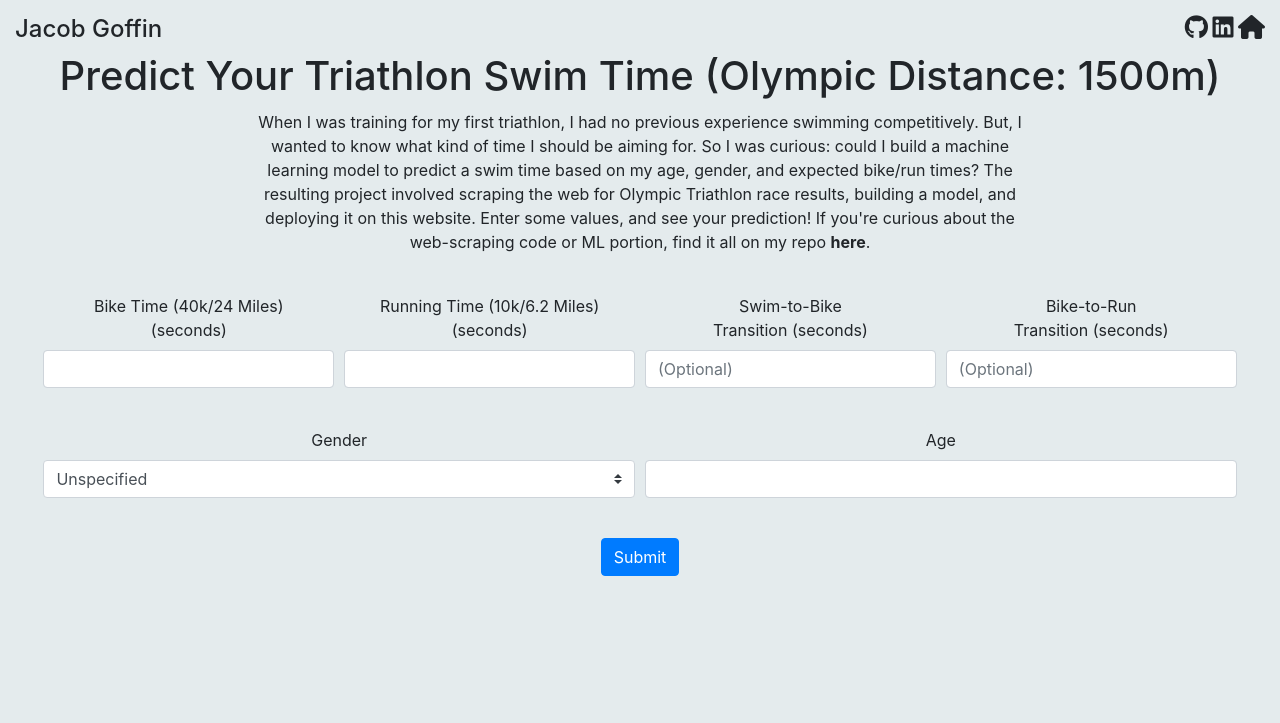
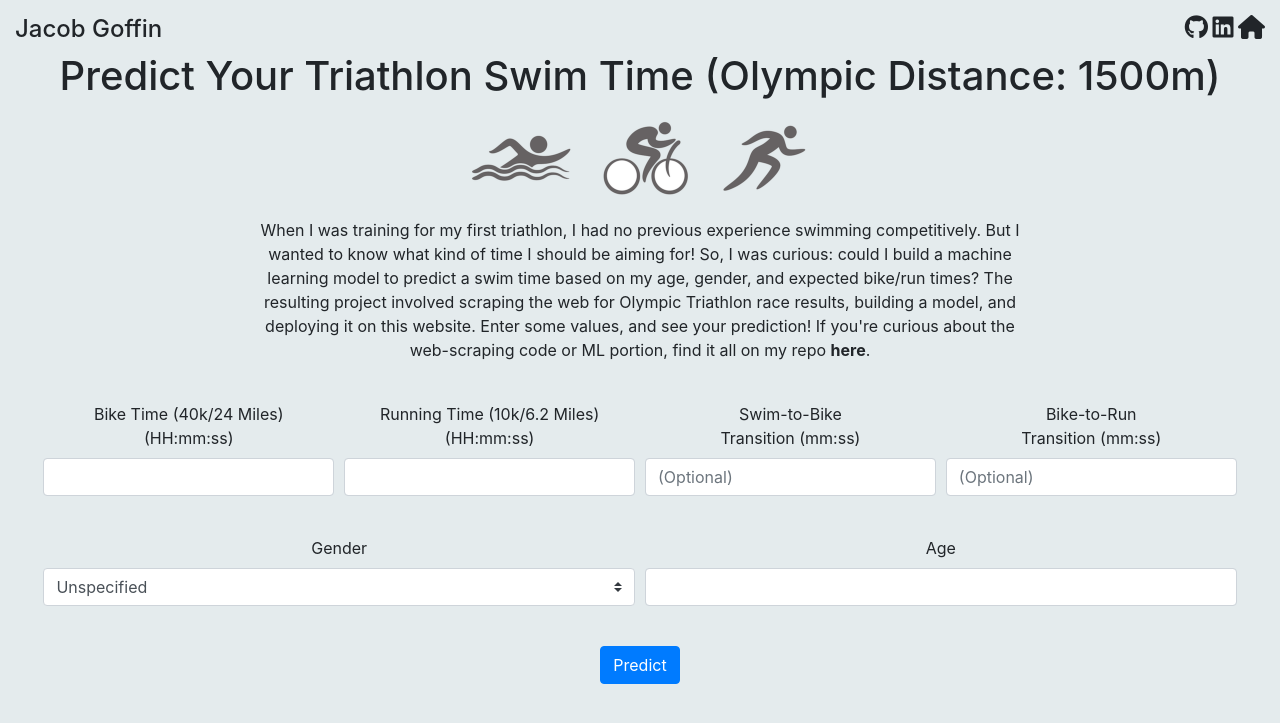
Before and after one commit to jgoffin/triathlon, a Flask app: page / in a window 1280 px wide. Shown: the top 723 px of the page. Run offline with Flask 2, Linux system fonts and the light colour scheme; parts of the project's set-up code (start-up, migrations or seed data) failed here and were passed over; some libraries are stand-ins or nearby versions.

Commit message:
using timepicker, added logo

```diff
--- a/app.py
+++ b/app.py
@@ -24,17 +24,38 @@ def home_endpoint():
 @app.route('/predict', methods=['POST'])
 def get_prediction():
     # Works only for a single sample
-    print(request)
     if request.method == 'POST':
         data = request.form
+        print(data)
+        bike_split = map(int, data['bike'].split(':'))
+        # Sum hour, minute, seconds into a single seconds value
+        bike_time_secs = sum([a*b for a, b in zip(bike_split, [3600, 60, 1])])
+
+        run_split = map(int, data['run'].split(':'))
+        # Sum hour, minute, seconds into a single seconds value
+        run_time_secs = sum([a * b for a, b in zip(run_split, [3600, 60, 1])])
+
+        if data['t1']:
+            t1_split = map(int, data['t1'].split(':'))
+            # Sum minute, seconds into a single seconds value
+            t1_time_secs = sum([a * b for a, b in zip(t1_split, [ 60, 1])])
+            t1_time_secs = None if data['t1']=="00:00" else t1_time_secs
+
+        if data['t2']:
+            t2_split = map(int, data['t2'].split(':'))
+            # Sum minute, seconds into a single seconds value
+            t2_time_secs = sum([a * b for a, b in zip(t2_split, [60, 1])])
+            t2_time_secs = None if data['t2']=="00:00" else t2_time_secs
+
+
         data_dict = {
-            'bike_time_secs': int(data['bike']),
-            'run_time_secs': int(data['run']),
+            'bike_time_secs': bike_time_secs,
+            'run_time_secs': run_time_secs,
             'age': int(data['age']) if data['age'] else None,
             'gender': data.get('gender',None),
             'age_flag': 1 if data['age'] else 0,
-            't1_secs': int(data['t1']) if data['t1'] else None,
-            't2_secs': int(data['t2']) if data['t2'] else None,
+            't1_secs': t1_time_secs if data['t1'] else None,
+            't2_secs': t2_time_secs if data['t2'] else None,
             't1_flag': 1 if data['t1'] else 0,
             't2_flag': 1 if data['t2'] else 0,
         }
--- a/static/form.js
+++ b/static/form.js
@@ -12,7 +12,40 @@ $("#myForm").submit(function(e) {
            data: form.serialize(), // serializes the form's elements.
            success: function(data)
            {
-               $("#message").text("Predicted Swim Time: "+data+" (seconds)");
+               console.log(data);
+               $("#prediction").show();
+               hours = Math.floor(data/3600);
+               minutes = Math.floor((data - 3600*hours)/60);
+               seconds = Math.round(data - 3600*hours - 60*minutes)
+               $("#message").text(hours + " hours, "+minutes+" minutes, and "+seconds+" seconds");
+               $(window).scrollTop($('#prediction').offset().top)
+           },
+           error: function(jqXHR, textStatus, errorThrown)
+           {
+                alert(errorThrown);
            }
          });
 });
+
+$('.timepicker1').timepicker({
+    timeFormat: 'HH:mm:ss',
+    interval: 60,
+    minTime: '00:00:00',
+    maxTime: '3:00:00',
+    defaultTime: '00:00:00',
+    startTime: '00:00:00',
+    dynamic: false,
+    dropdown: false,
+    scrollbar: false
+});
+$('.timepicker2').timepicker({
+    timeFormat: 'mm:ss',
+    interval: 0,
+    minTime: '00:00',
+    maxTime: '30:00',
+    defaultTime: '00:00',
+    startTime: '00:00',
+    dynamic: false,
+    dropdown: false,
+    scrollbar: false
+});
--- a/templates/home.html
+++ b/templates/home.html
@@ -6,6 +6,7 @@
     <meta name="viewport" content="width=device-width, initial-scale=1, shrink-to-fit=no">
     <title>Predict Your Olympic Triathlon Swim Time (1500m)</title>
 
+    <link rel='icon' href='static/favicon.ico' type='image/x-icon'/>
     <script src='https://kit.fontawesome.com/a076d05399.js'></script>
 
     <link rel="stylesheet" href="https://stackpath.bootstrapcdn.com/bootstrap/4.4.1/css/bootstrap.min.css" integrity="sha384-Vkoo8x4CGsO3+Hhxv8T/Q5PaXtkKtu6ug5TOeNV6gBiFeWPGFN9MuhOf23Q9Ifjh" crossorigin="anonymous">
@@ -23,6 +24,10 @@
         a {
           color:inherit;
         }
+        img {
+            max-width: 100%;
+            max-height: 100%;
+        }
     </style>
 </head>
 <body>
@@ -37,9 +42,12 @@
     <div class="u-text-align-center" style="clear:both">
             <h1>Predict Your Triathlon Swim Time (Olympic Distance: 1500m)</h1>
     </div>
+    <div class="u-text-align-center" style="height:100px;">
+        <img src="static/logo.png">
+    </div>
     <div class="u-text-align-center" style="margin: 10px 20% 10px 20%;">
-        <p>When I was training for my first triathlon, I had no previous experience swimming competitively. But, I wanted to know what kind of time I should be aiming for.
-            So I was curious: could I build a machine learning model to predict a swim time based on my age, gender, and expected bike/run times?
+        <p>When I was training for my first triathlon, I had no previous experience swimming competitively. But I wanted to know what kind of time I should be aiming for!
+            So, I was curious: could I build a machine learning model to predict a swim time based on my age, gender, and expected bike/run times?
             The resulting project involved scraping the web for Olympic Triathlon race results, building a model, and deploying it on this website.
             Enter some values, and see your prediction!
             If you're curious about the web-scraping code or ML portion, find it all on my repo <a href="https://github.com/jgoffin/triathlon" target="_blank"><b>here</b></a>.
@@ -48,20 +56,20 @@
     <form id="myForm" action="/predict" method="post">
         <div class="form-row">
             <div class="col">
-                <label for="bike">Bike Time (40k/24 Miles)<br>(seconds)</label>
-                <input name="bike" id="bike" type="number" class="form-control" required>
+                <label for="bike">Bike Time (40k/24 Miles)<br>(HH:mm:ss)</label>
+                <input name="bike" id="bike" type="text" class="timepicker1 form-control" required>
             </div>
             <div class="col">
-                <label for="run">Running Time (10k/6.2 Miles)<br>(seconds)</label>
-                <input name="run" id="run" type="number" class="form-control" required>
+                <label for="run">Running Time (10k/6.2 Miles)<br>(HH:mm:ss)</label>
+                <input name="run" id="run" type="text" class="timepicker1 form-control" required/>
             </div>
             <div class="col">
-                <label for="t1">Swim-to-Bike<br>Transition (seconds)</label>
-                <input name="t1" id="t1" type="number" class="form-control" placeholder="(Optional)">
+                <label for="t1">Swim-to-Bike<br>Transition (mm:ss)</label>
+                <input name="t1" id="t1" type="text" class="timepicker2 form-control" placeholder="(Optional)">
             </div>
             <div class="col">
-                <label for="t2">Bike-to-Run<br>Transition (seconds)</label>
-                <input name="t2" id="t2" type="number" class="form-control" placeholder="(Optional)">
+                <label for="t2">Bike-to-Run<br>Transition (mm:ss)</label>
+                <input name="t2" id="t2" type="text" class="timepicker2 form-control" placeholder="(Optional)">
             </div>
         </div>
         <div class="form-row">
@@ -79,14 +87,14 @@
             </div>
         </div>
         <div class="u-text-align-center">
-            <input type="submit" Value="Submit" class="btn btn-primary"></input>
+            <input type="submit" Value="Predict" class="btn btn-primary"></input>
         </div>
     </form>
-    <div id="prediction">
-        <h2 id="message"></h2>
+    <div id="prediction" class="u-text-align-center" style="margin:40px; display:none;">
+        <h3>Prediction: <b id="message"></b></h3>
     </div>
     <script src="https://code.jquery.com/jquery-3.5.1.min.js" integrity="sha256-9/aliU8dGd2tb6OSsuzixeV4y/faTqgFtohetphbbj0=" crossorigin="anonymous"></script>
-    <script src="https://cdn.jsdelivr.net/timepicker.js/latest/timepicker.min.js"></script>
+    <script src="//cdnjs.cloudflare.com/ajax/libs/timepicker/1.3.5/jquery.timepicker.min.js"></script>
     <script src="static/form.js"></script>
 </body>
 </html>
```
Also changed, not shown: static/favicon.ico (added), static/logo.png (added), 1 other file.
